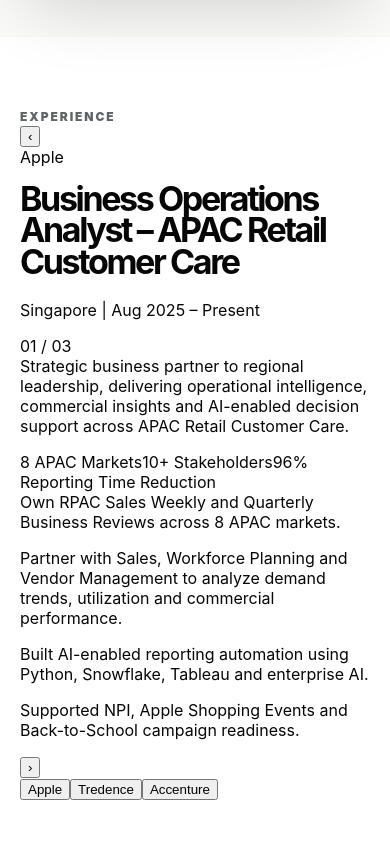
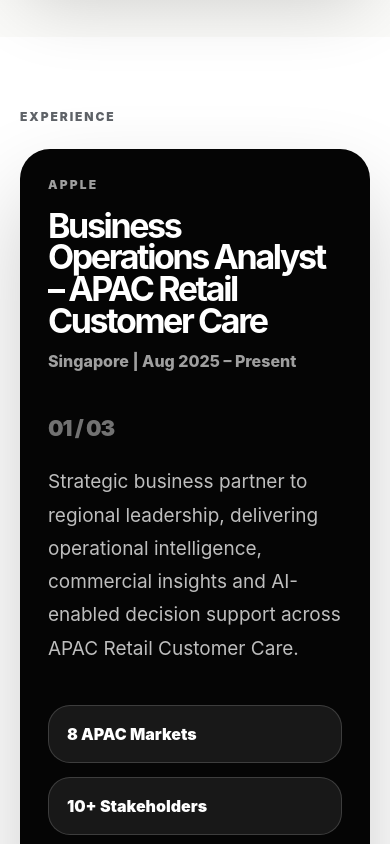
Before and after one commit to i-am-lucifer/My_Portfolio, a Next.js app: page / in a window 390 px wide. Shown: the part 3360-4204 px from the top of the page. Built offline with nearby package versions, Linux system fonts and the light colour scheme.

Commit message:
Update globals.css

```diff
--- a/app/globals.css
+++ b/app/globals.css
@@ -181,12 +181,156 @@ h2 {
   padding: clamp(30px, 5vw, 64px);
   box-shadow: 0 44px 90px rgba(0,0,0,0.20);
 }
-.experiencePanel p { color: rgba(255,255,255,0.68); }
-.dashboard { border: 1px solid rgba(255,255,255,0.14); border-radius: 32px; padding: 26px; background: rgba(255,255,255,0.06); }
-.dashRow { display: grid; grid-template-columns: 185px 1fr; gap: 18px; align-items: center; padding: 15px 0; color: rgba(255,255,255,0.72); border-bottom: 1px solid rgba(255,255,255,0.1); }
-.dashRow:last-child { border-bottom: 0; }
-.bar { height: 10px; border-radius: 999px; background: rgba(255,255,255,0.12); overflow: hidden; }
-.bar i { display: block; height: 100%; border-radius: inherit; background: #fff; }
+.experienceCarousel {
+  position: relative;
+  margin-top: 24px;
+  display: grid;
+  grid-template-columns: 64px 1fr 64px;
+  gap: 18px;
+  align-items: center;
+}
+
+.experienceCard {
+  background: var(--black);
+  color: var(--white);
+  border-radius: 46px;
+  padding: clamp(30px, 5vw, 64px);
+  box-shadow: 0 44px 90px rgba(0,0,0,0.20);
+  min-height: 560px;
+  display: flex;
+  flex-direction: column;
+  justify-content: space-between;
+}
+
+.experienceTop {
+  display: flex;
+  justify-content: space-between;
+  gap: 28px;
+  align-items: flex-start;
+}
+
+.experienceCompany {
+  color: rgba(255,255,255,0.62);
+  text-transform: uppercase;
+  letter-spacing: 0.18em;
+  font-size: 12px;
+  font-weight: 950;
+  margin-bottom: 18px;
+}
+
+.experienceCard h2 {
+  color: var(--white);
+  max-width: 920px;
+  font-size: clamp(34px, 5vw, 68px);
+}
+
+.experienceMeta {
+  color: rgba(255,255,255,0.62);
+  font-weight: 800;
+  margin-top: -8px;
+}
+
+.experienceCounter {
+  color: rgba(255,255,255,0.44);
+  font-weight: 950;
+  letter-spacing: -0.05em;
+  font-size: 22px;
+  white-space: nowrap;
+}
+
+.experienceSummary {
+  color: rgba(255,255,255,0.74);
+  font-size: 19px;
+  line-height: 1.75;
+  max-width: 920px;
+  margin: 24px 0;
+}
+
+.experienceMetrics {
+  display: grid;
+  grid-template-columns: repeat(3, 1fr);
+  gap: 14px;
+  margin: 16px 0 28px;
+}
+
+.experienceMetrics span {
+  border: 1px solid rgba(255,255,255,0.16);
+  background: rgba(255,255,255,0.08);
+  border-radius: 22px;
+  padding: 18px;
+  font-weight: 950;
+  color: var(--white);
+}
+
+.experienceHighlights {
+  display: grid;
+  grid-template-columns: repeat(2, 1fr);
+  gap: 14px 20px;
+  border-top: 1px solid rgba(255,255,255,0.12);
+  padding-top: 26px;
+}
+
+.experienceHighlights p {
+  color: rgba(255,255,255,0.68);
+  line-height: 1.65;
+  margin: 0;
+  position: relative;
+  padding-left: 18px;
+}
+
+.experienceHighlights p::before {
+  content: "";
+  position: absolute;
+  left: 0;
+  top: 11px;
+  width: 7px;
+  height: 7px;
+  border-radius: 999px;
+  background: var(--white);
+}
+
+.experienceArrow {
+  width: 64px;
+  height: 64px;
+  border-radius: 999px;
+  border: 1px solid var(--line);
+  background: var(--white);
+  color: var(--black);
+  font-size: 42px;
+  line-height: 1;
+  cursor: pointer;
+  box-shadow: 0 18px 44px rgba(0,0,0,0.08);
+  transition: transform 0.2s ease, background 0.2s ease;
+}
+
+.experienceArrow:hover {
+  transform: translateY(-2px);
+  background: var(--soft);
+}
+
+.companyTabs {
+  display: flex;
+  justify-content: center;
+  gap: 10px;
+  margin-top: 24px;
+  flex-wrap: wrap;
+}
+
+.companyTabs button {
+  border: 1px solid var(--line);
+  background: var(--white);
+  color: var(--muted);
+  border-radius: 999px;
+  padding: 11px 16px;
+  font-weight: 900;
+  cursor: pointer;
+}
+
+.companyTabs button.active {
+  background: var(--black);
+  color: var(--white);
+  border-color: var(--black);
+}
 
 .timelineSection { overflow: hidden; }
 .timeline { display: grid; grid-template-columns: repeat(5, 1fr); gap: 14px; margin-top: 34px; }
@@ -215,16 +359,75 @@ h2 {
 .contact p { margin-inline: auto; }
 
 @media (max-width: 1050px) {
-  .hero, .sectionTitle, .experiencePanel, .mobility { grid-template-columns: 1fr; }
-  .metrics, .pillarGrid, .projectGrid, .skillsGrid { grid-template-columns: repeat(2, 1fr); }
-  .timeline { grid-template-columns: 1fr; }
+  .hero,
+  .sectionTitle,
+  .mobility {
+    grid-template-columns: 1fr;
+  }
+
+  .experienceCarousel {
+    grid-template-columns: 1fr;
+  }
+
+  .experienceArrow {
+    display: none;
+  }
+
+  .metrics,
+  .pillarGrid,
+  .projectGrid,
+  .skillsGrid {
+    grid-template-columns: repeat(2, 1fr);
+  }
+
+  .timeline {
+    grid-template-columns: 1fr;
+  }
 }
+
+
 @media (max-width: 680px) {
-  .section { padding: 68px 20px; }
-  .navLinks { display: none; }
-  h1 { font-size: 56px; }
-  .videoWrap { min-height: 420px; border-radius: 30px; }
-  .metrics, .pillarGrid, .projectGrid, .skillsGrid { grid-template-columns: 1fr; }
-  .dashRow { grid-template-columns: 1fr; }
-  .mobility { margin-inline: 20px; padding: 28px; }
+  .section {
+    padding: 68px 20px;
+  }
+
+  .navLinks {
+    display: none;
+  }
+
+  h1 {
+    font-size: 56px;
+  }
+
+  .videoWrap {
+    min-height: 420px;
+    border-radius: 30px;
+  }
+
+  .metrics,
+  .pillarGrid,
+  .projectGrid,
+  .skillsGrid {
+    grid-template-columns: 1fr;
+  }
+
+  .experienceCard {
+    min-height: auto;
+    border-radius: 30px;
+    padding: 28px;
+  }
+
+  .experienceTop {
+    flex-direction: column;
+  }
+
+  .experienceMetrics,
+  .experienceHighlights {
+    grid-template-columns: 1fr;
+  }
+
+  .mobility {
+    margin-inline: 20px;
+    padding: 28px;
+  }
 }
```
